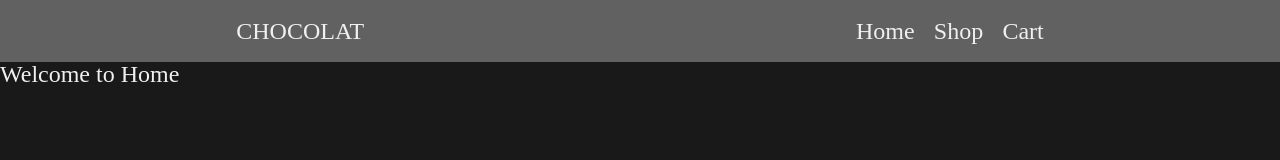
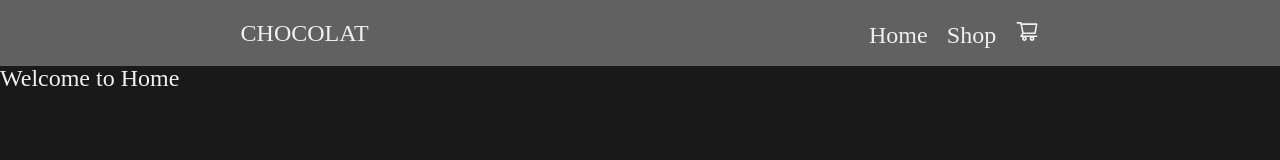
Before and after one commit to LucioFurnari/shopping-cart, a React (Vite) app: page / in a window 1280 px wide. Shown: the top 160 px of the page. Built offline with nearby package versions, Linux system fonts and the light colour scheme.

Commit message:
Add span to the cart icon to show the number of products

```diff
--- a/src/components/Nav.jsx
+++ b/src/components/Nav.jsx
@@ -1,13 +1,16 @@
 import { Link } from "react-router-dom"
+import { AiOutlineShoppingCart  } from 'react-icons/ai'
 export default function Nav(props) {
   const {total} = props;
   return(
     <nav>
       <h1>CHOCOLAT</h1>
-      <div>
+      <div className="nav-link-container">
       <Link to='/'>Home</Link>
       <Link to='/shop'>Shop</Link>
-      <Link to='/cart' >Cart {total > 0 ? total : null}</Link>
+      <Link to='/cart' className="cart-link">
+        <AiOutlineShoppingCart /> {total > 0 ? <span>{total}</span> : null}
+      </Link>
       </div>
     </nav>
   )
```
